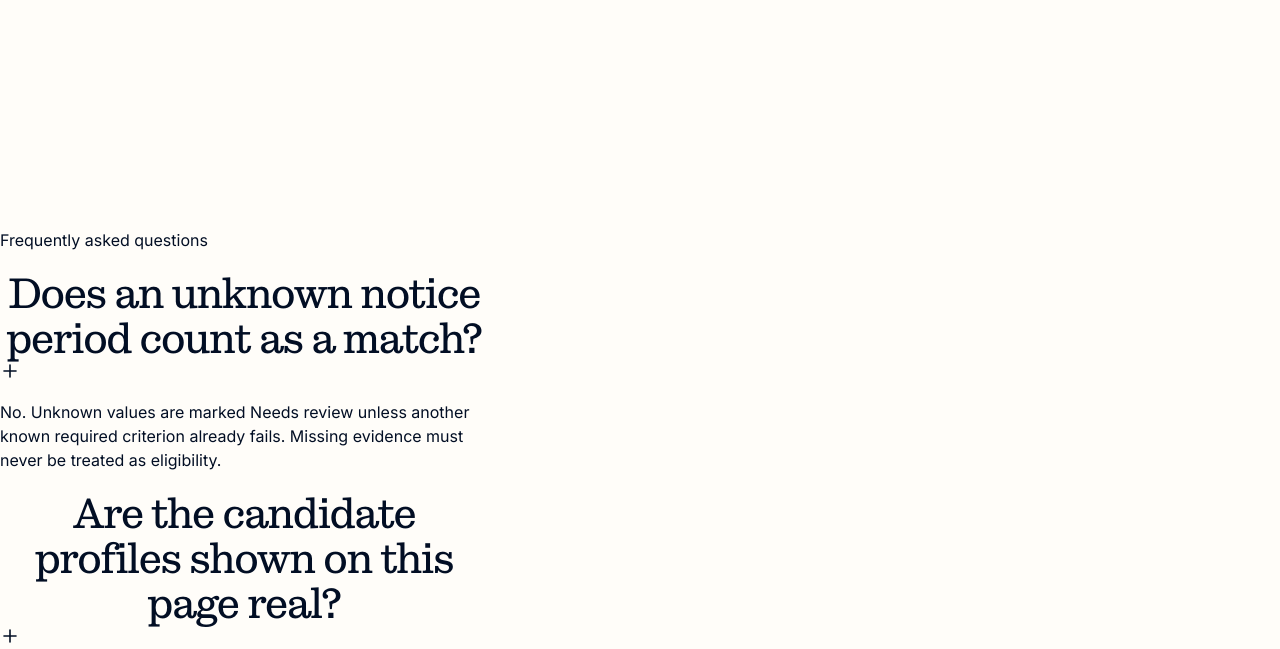
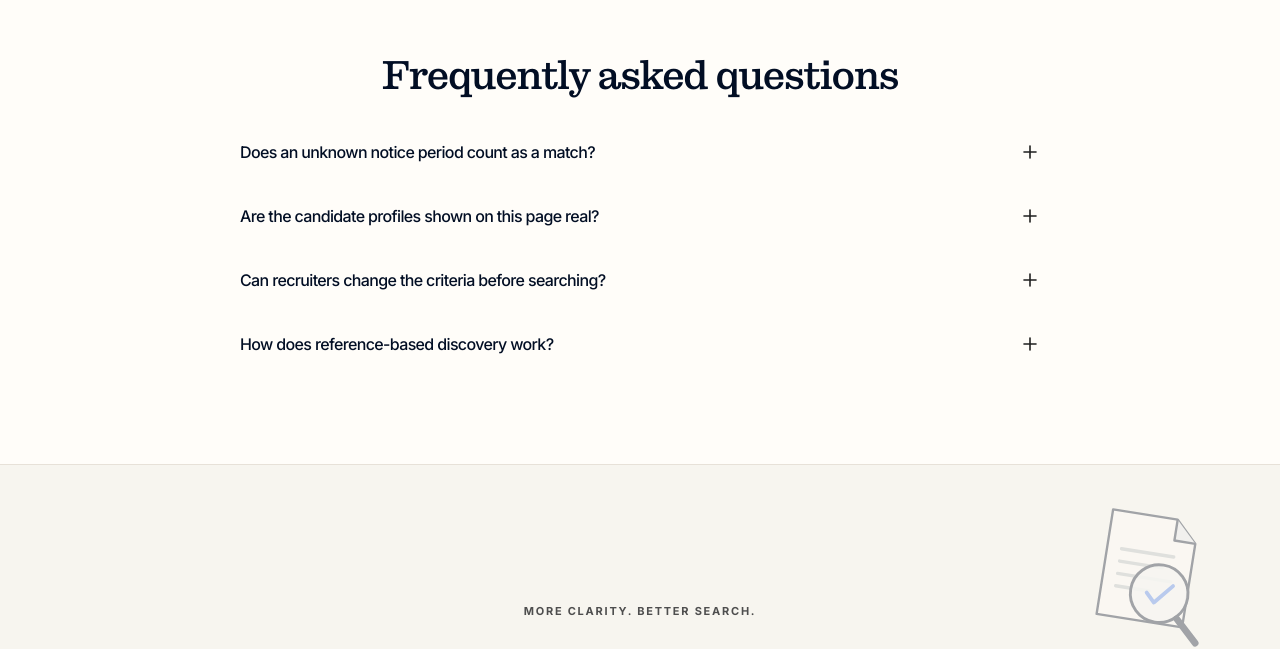
Before and after one commit to ThunderKhan/pareto, a Next.js app in the folder frontend/: page / in a window 1280 px wide. Shown: the part 7113-7762 px from the top of the page. Built offline with nearby package versions, Linux system fonts and the light colour scheme.

Commit message:
style(homepage): mirror OpenTag FAQ type sizes and accordion motion, without divider rules

```diff
--- a/frontend/src/components/marketing/home-v2.css
+++ b/frontend/src/components/marketing/home-v2.css
@@ -382,15 +382,30 @@
   .v2-trust-mobile-card { flex-basis: calc(100% - 16px); padding: 10px; }
   .v2-trust-mobile-preview .v2-workspace-content { padding: 8px; }
 }
-.v2-faq { display: grid; grid-template-columns: minmax(0,.8fr) minmax(0,1.2fr); gap: 60px; margin-top: 125px; }
-.v2-faq h3 { font-family: var(--v2-display); font-size: clamp(35px,3.2vw,48px); font-weight: 400; letter-spacing: -.035em; line-height: 1.1; margin: 19px 0; }
-.v2-faq h3 em { color: #627681; }
-.v2-faq details { border-top: 1px solid var(--v2-border); }
-.v2-faq details:last-child { border-bottom: 1px solid var(--v2-border); }
-.v2-faq summary { list-style: none; display: flex; align-items: center; justify-content: space-between; gap: 20px; color: #253948; padding: 23px 0; font-size: 14px; font-weight: 650; line-height: 1.5; }
-.v2-faq summary::-webkit-details-marker { display: none; }
-.v2-faq details[open] summary svg { transform: rotate(180deg); }
-.v2-faq details p { color: #667175; font-size: 13px; line-height: 1.75; padding: 0 15px 23px 0; margin: 0; }
+/* OpenTag FAQ reference: src/pages/home.html and the ot-h2 / ot-body-strong
+   rules in src/styles/reference.css. Its borders are intentionally omitted. */
+.v2-section.v2-trust { padding-bottom: 0; }
+.v2-faq { padding: 56px 0 86px; background: var(--v2-paper); }
+.v2-faq-container { width: min(calc(100% - 32px), 832px); margin-inline: auto; }
+.v2-faq h2 { margin: 0 0 32px; font-family: var(--v2-display); font-size: clamp(2rem, 1.814rem + .7619vw, 2.5rem); line-height: 1.1; letter-spacing: -.03em; color: var(--v2-ink); text-align: center; font-weight: 500; text-wrap: balance; }
+.v2-faq-list { list-style: none; display: flex; flex-direction: column; gap: 16px; margin: 0; padding: 0; }
+.v2-faq-item { min-width: 0; border: 0; }
+.v2-faq-item h3 { margin: 0; padding: 0; font-size: inherit; font-weight: inherit; }
+.v2-faq-question { width: 100%; display: flex; align-items: flex-start; justify-content: space-between; gap: 16px; border: 0; border-radius: 12px; background: transparent; padding: 12px 16px; text-align: left; cursor: pointer; color: var(--v2-ink); font-family: var(--v2-ui); font-size: 16px; font-weight: 500; line-height: 24px; letter-spacing: -.04em; transition: background-color .15s ease; }
+.v2-faq-question:hover { background: rgb(2 14 36 / 4%); }
+.v2-faq-question:focus-visible { outline: 2px solid var(--v2-ink); outline-offset: 2px; }
+.v2-faq-plus { flex-shrink: 0; margin-top: 2px; color: #1e1e1e; }
+.v2-faq-plus-vertical { transform-origin: 50% 50%; transform-box: fill-box; transition: transform .2s ease; }
+.v2-faq-question[aria-expanded="true"] .v2-faq-plus-vertical { transform: scaleY(0); }
+.v2-faq-answer { display: grid; grid-template-rows: 0fr; visibility: hidden; transition: grid-template-rows .3s cubic-bezier(.22,1,.36,1), visibility .3s cubic-bezier(.22,1,.36,1); }
+.v2-faq-answer--open { grid-template-rows: 1fr; visibility: visible; }
+.v2-faq-answer-inner { min-height: 0; overflow: hidden; }
+.v2-faq-answer p { margin: 0; padding: 0 16px 16px; color: var(--v2-muted); font-family: var(--v2-ui); font-size: 16px; font-weight: 400; line-height: 24px; letter-spacing: -.04em; }
+@media (min-width: 640px) { .v2-faq { padding: 96px 0; } }
+@media (max-width: 639px) {
+  .v2-faq-question, .v2-faq-answer p { font-size: 15px; line-height: 1.5; }
+}
+
 .v2-close { background: var(--v2-warm); border-top: 1px solid var(--v2-border); text-align: center; overflow: hidden; }
 .v2-close-inner { position: relative; padding-block: 132px 145px; }
 .v2-close-art { position: absolute; right: -52px; top: 38px; width: 150px; opacity: .35; pointer-events: none; transform: rotate(9deg); }
@@ -451,7 +466,6 @@
   .v2-similar-board { grid-template-columns: 1fr; }
   .v2-source-person { border-right: 0; border-bottom: 1px solid #dfe3e2; }
   .v2-source-footer { margin-top: 20px; }
-  .v2-faq { gap: 35px; margin-top: 95px; }
 }
 @media (max-width: 767px) {
   .v2-hero-stage { padding-bottom: 63px; }
@@ -468,7 +482,6 @@
   .v2-contrast h3 { font-size: 32px; }
 
   .v2-source-person, .v2-similar-compare { padding: 27px; }
-  .v2-faq { grid-template-columns: 1fr; margin-top: 70px; }
   .v2-close-inner { padding-block: 90px 105px; }
   .v2-close-art { right: -80px; top: 15px; width: 140px; }
   .v2-close h2 { font-size: clamp(53px,9vw,70px); }
@@ -508,7 +521,6 @@
   .v2-source-person, .v2-similar-compare { padding: 21px; }
   .v2-comparison-grid { padding-left: 0; gap: 15px 11px; }
   .v2-source-identity h3 { font-size: 25px; }
-  .v2-faq summary { font-size: 13px; }
   .v2-footer-inner { flex-direction: column; align-items: flex-start; }
   .v2-footer-inner > p, .v2-footer-inner > span { margin: 0; }
   .v2-footer-inner nav { flex-wrap: wrap; }
```
